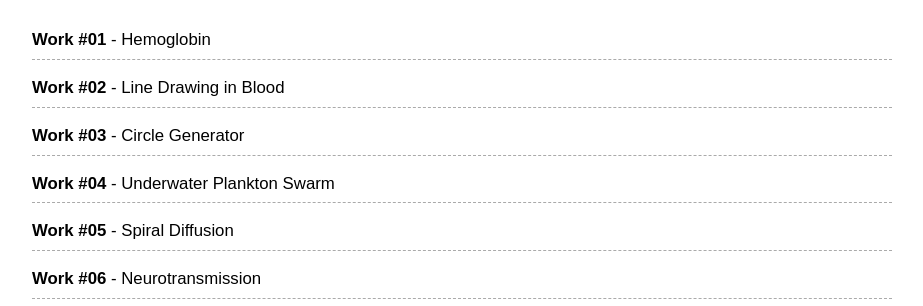
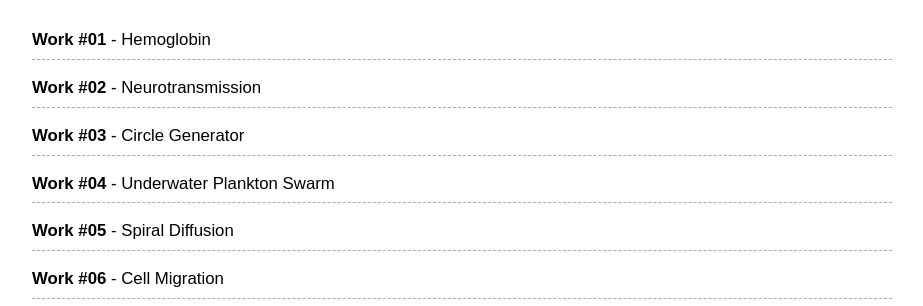
Before and after one commit to octaldigit/generator, a plain HTML site: page index.html in a window 1280 px wide. Shown: the part 377-683 px from the top of the page, without its empty margins (178-1101 px from the left). Drawn offline with Linux system fonts and the light colour scheme.

Commit message:
Update index.html

```diff
--- a/index.html
+++ b/index.html
@@ -129,11 +129,11 @@
             <h2>Generative Works</h2>
             <ul>
                 <li><a href="https://octaldigit.github.io/generator/hemoglobin" target="_blank"><strong>Work #01</strong> - Hemoglobin</a></li>
-                <li><a href="https://octaldigit.github.io/generator/line-blood.html" target="_blank"><strong>Work #02</strong> - Line Drawing in Blood</a></li>
+                <li><a href="https://octaldigit.github.io/generator/line-blood.html" target="_blank"><strong>Work #02</strong> - Neurotransmission</a></li>
                 <li><a href="https://octaldigit.github.io/generator/line-circle.html" target="_blank"><strong>Work #03</strong> - Circle Generator</a></li>
                 <li><a href="https://octaldigit.github.io/generator/Plankton.html" target="_blank"><strong>Work #04</strong> - Underwater Plankton Swarm</a></li>
                 <li><a href="https://octaldigit.github.io/generator/spiral-bk.html" target="_blank"><strong>Work #05</strong> - Spiral Diffusion</a></li>
-                <li><a href="https://octaldigit.github.io/generator/spiral-random.html" target="_blank"><strong>Work #06</strong> - Neurotransmission</a></li>
+                <li><a href="https://octaldigit.github.io/generator/spiral-random.html" target="_blank"><strong>Work #06</strong> - Cell Migration</a></li>
                 <li><a href="https://octaldigit.github.io/generator/y-ellipses.html" target="_blank"><strong>Work #07</strong> - Floating Ellipses</a></li>
                 <li><a href="https://octaldigit.github.io/generator/y-spheres-w.html" target="_blank"><strong>Work #08</strong> - Floating Colliding Spheres</a></li>
             </ul>
```
